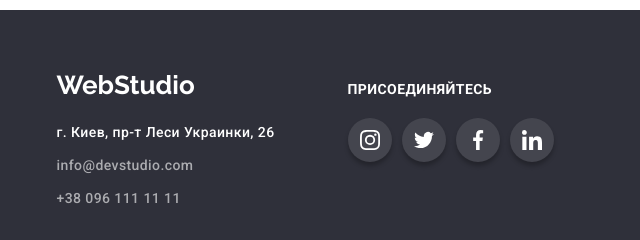
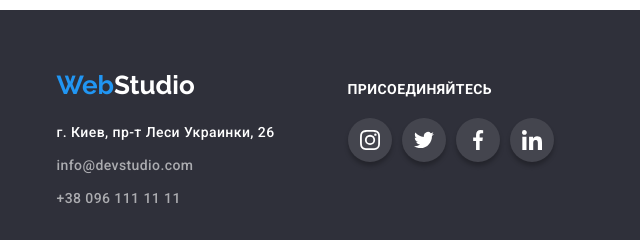
Before and after one commit to OleksandrKocherha/goit-markup-hw-07, a plain HTML site: page index.html in a window 1280 px wide. Shown: the part 2687-2927 px from the top of the page, 0-640 px from the left. Drawn offline with nearby package versions, Linux system fonts and the light colour scheme.

Commit message:
правки

```diff
--- a/index.html
+++ b/index.html
@@ -354,7 +354,7 @@
     <footer class="footer">
       <div class="container footer-flex-container">
         <div class="link-wrapper">
-          <a href="" class="footer-logo"><span class="logo-span">Web</span>Studio</a>
+          <a href="" class="footer-logo"><span class="logo-wrapper__logo-span">Web</span>Studio</a>
           <address>
             <ul class="marker-list">
               <li class="item">
```
Also changed, not shown: porfolio.html (+1 -1 lines), 1 other file.
